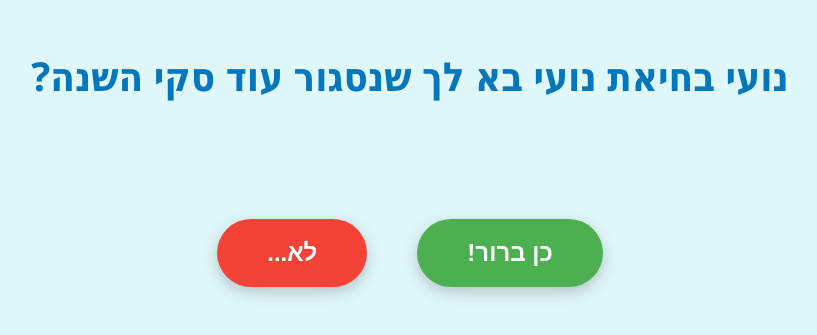
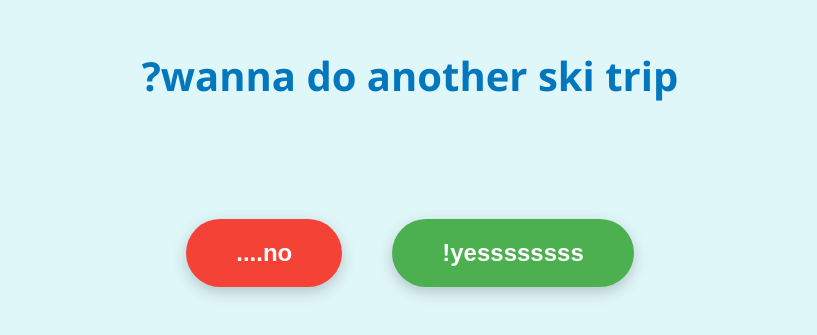
Before and after one commit to more-omer/UwannaSKI-, a plain HTML site: page index.html in a window 1280 px wide. Shown: the part 213-548 px from the top of the page, without its empty margins (230-1047 px from the left). Drawn offline with Linux system fonts and the light colour scheme.

Commit message:
Update index.html

```diff
--- a/index.html
+++ b/index.html
@@ -86,11 +86,11 @@
 </head>
 <body>
 
-    <h1 id="question">נועי בחיאת נועי בא לך שנסגור עוד סקי השנה?</h1>
+    <h1 id="question">wanna do another ski trip?</h1>
 
     <div class="container" id="buttons-area">
-        <button id="yes-btn" onclick="sayYes()">כן ברור!</button>
-        <button id="no-btn" onmouseover="runAway()">לא...</button>
+        <button id="yes-btn" onclick="sayYes()">yessssssss!</button>
+        <button id="no-btn" onmouseover="runAway()">no....</button>
     </div>
 
     <img id="my-image" src="ski.jpg" alt="Ski Photo">
```
